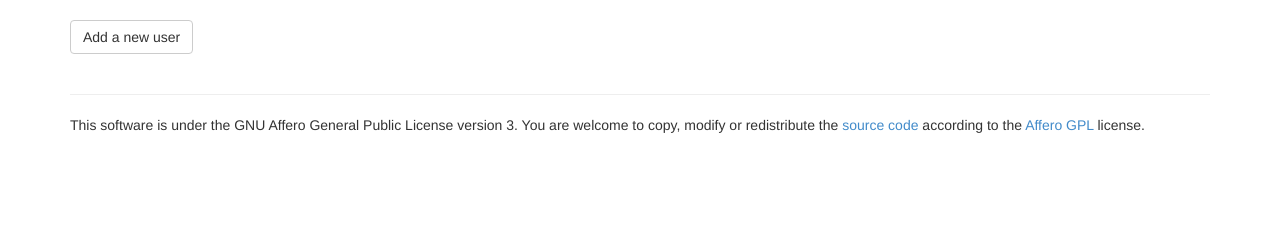
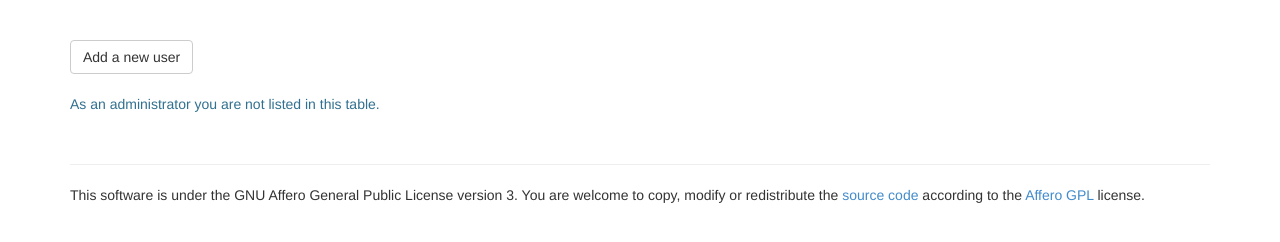
Before and after one commit to cedricbonhomme/Grenouille, a Flask app: template web/templates/admin/dashboard.html in a window 1280 px wide. Shown: the part 168-410 px from the top of the page. Run offline with Flask 2, Linux system fonts and the light colour scheme; the template is opened without the code that fills it, so the values that code supplies are empty; parts of the project's set-up code (start-up, migrations or seed data) failed here and were passed over; some libraries are stand-ins or nearby versions.

Commit message:
The administrator should not be listed in the list of the platform users.

```diff
--- a/web/models.py
+++ b/web/models.py
@@ -32,6 +32,9 @@ class User(db.Model, UserMixin):
 
     def check_password(self, password):
         return check_password_hash(self.pwdhash, password)
+
+    def __eq__(self, other):
+        return self.id == other.id
 
     def __repr__(self):
         return '<User %r>' % (self.firstname)
--- a/web/templates/admin/dashboard.html
+++ b/web/templates/admin/dashboard.html
@@ -35,6 +35,9 @@
     {% endfor %}
     </tbody>
 </table>
+<br />
 <a href="/admin/create_user/" class="btn btn-default">Add a new user</a>
+<br /><br />
+<p class="text-info">As an administrator you are not listed in this table.</p>
 </div>
 {% endblock %}
--- a/web/views.py
+++ b/web/views.py
@@ -251,6 +251,7 @@ def dashboard():
     Adminstrator's dashboard.
     """
     users = User.query.all()
+    users.remove(g.user)
     return render_template('admin/dashboard.html', users=users)
 
 @app.route('/admin/create_user/', methods=['GET', 'POST'])
@@ -306,7 +307,7 @@ def delete_user(user_id=None):
     Delete a user (with its stations and measures).
     """
     user = User.query.filter(User.id == user_id).first()
-    if user != None:
+    if user is not None:
         db.session.delete(user)
         db.session.commit()
         flash('User "' + user.firstname + '" successfully deleted.', 'success')
@@ -323,7 +324,7 @@ def disable_user(user_id=None):
     Enable or disable the API key of a user.
     """
     user = User.query.filter(User.id == user_id).first()
-    if user != None:
+    if user is not None:
         if user.apikey != "":
             user.apikey = ""
             flash('API key of the user "' + user.firstname + '" successfully disabled.', 'success')
```
